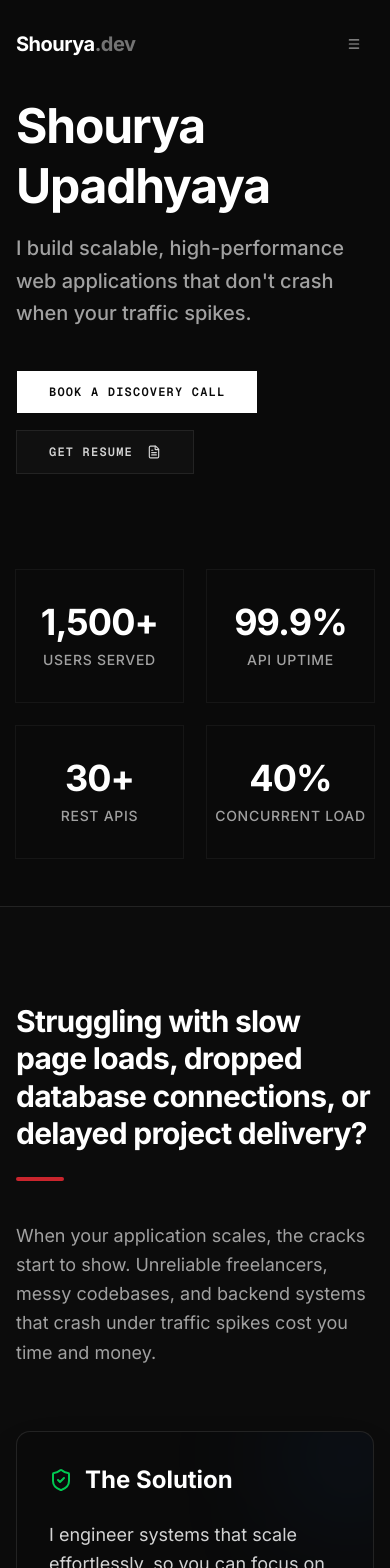
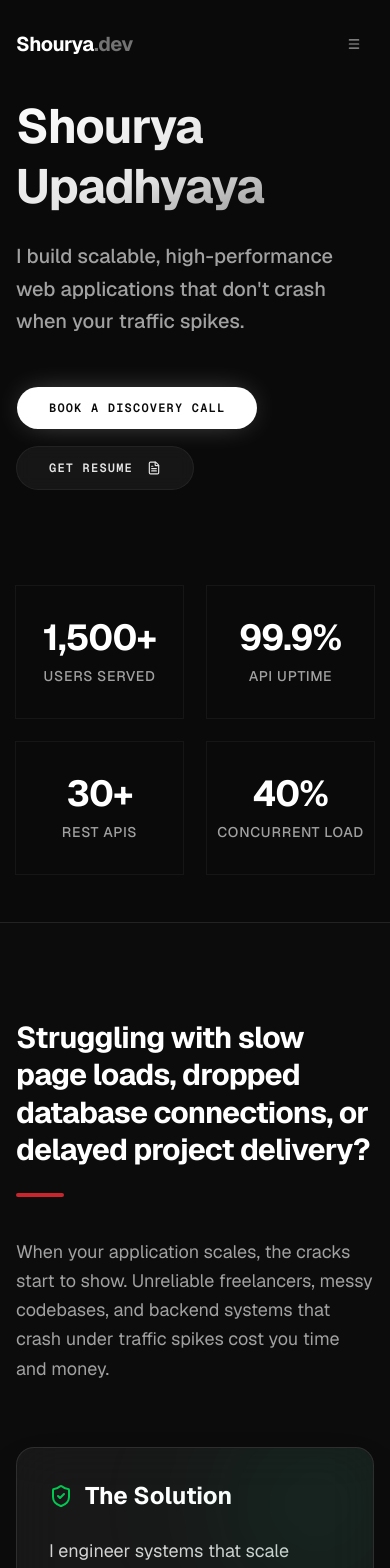
Before and after one commit to ShouryaUpadhyaya/personalWebsite, a Next.js app: page / in a window 390 px wide. Shown: the top 1568 px of the page. Built offline with nearby package versions, Linux system fonts and the light colour scheme.

Commit message:
style: implement premium glassmorphism and animated gradients

```diff
--- a/app/layout.tsx
+++ b/app/layout.tsx
@@ -1,13 +1,11 @@
 import type { Metadata } from "next";
-import { Geist, Geist_Mono, Inter } from "next/font/google";
+import { Geist, Geist_Mono } from "next/font/google";
 import "./globals.css";
 import { cn } from "@/lib/utils";
 import { TooltipProvider } from "@/components/ui/tooltip";
 
-const inter = Inter({ subsets: ['latin'], variable: '--font-sans' });
-
 const geistSans = Geist({
-  variable: "--font-geist-sans",
+  variable: "--font-sans",
   subsets: ["latin"],
 });
 
@@ -30,9 +28,11 @@ export default function RootLayout({
     <html
       lang="en"
       suppressHydrationWarning
-      className={cn("h-full dark antialiased", geistSans.variable, geistMono.variable, inter.variable)}
+      className={cn("h-full dark antialiased", geistSans.variable, geistMono.variable)}
     >
-      <body suppressHydrationWarning className="min-h-full flex flex-col font-sans bg-neutral-950 text-neutral-50 selection:bg-neutral-800">
+      <body suppressHydrationWarning className="min-h-full flex flex-col font-sans bg-neutral-950 text-neutral-50 selection:bg-neutral-800 relative">
+        {/* Global animated background gradient */}
+        <div className="fixed inset-0 -z-10 bg-[radial-gradient(ellipse_at_top,_var(--tw-gradient-stops))] from-indigo-900/20 via-neutral-950 to-neutral-950"></div>
         <TooltipProvider>
           {children}
         </TooltipProvider>
--- a/components/faq/faq.tsx
+++ b/components/faq/faq.tsx
@@ -26,15 +26,15 @@ export function FAQ() {
             return (
               <div
                 key={index}
-                className="bg-neutral-950 border border-white/10 rounded-lg overflow-hidden transition-colors hover:border-white/20"
+                className="bg-white/5 backdrop-blur-xl border border-white/10 rounded-2xl overflow-hidden transition-all duration-300 hover:border-white/20 hover:bg-white/10"
               >
                 <button
-                  className="w-full text-left px-6 py-5 flex items-center justify-between gap-4 focus:outline-none"
+                  className="w-full text-left px-6 py-5 md:py-6 flex items-center justify-between gap-4 focus:outline-none"
                   onClick={() => setOpenIndex(isOpen ? null : index)}
                 >
-                  <span className="font-semibold text-white">{faqItem.question}</span>
+                  <span className="font-semibold text-white text-lg">{faqItem.question}</span>
                   <ChevronDown
-                    className={`w-5 h-5 text-neutral-400 transition-transform duration-300 ${isOpen ? "rotate-180" : ""}`}
+                    className={`w-6 h-6 text-neutral-400 transition-transform duration-300 ${isOpen ? "rotate-180 text-white" : ""}`}
                   />
                 </button>
                 <AnimatePresence>
@@ -45,7 +45,7 @@ export function FAQ() {
                       exit={{ height: 0, opacity: 0 }}
                       transition={{ duration: 0.3, ease: "easeInOut" }}
                     >
-                      <div className="px-6 pb-6 text-neutral-400 leading-relaxed border-t border-white/5 pt-4">
+                      <div className="px-6 pb-6 text-neutral-300 leading-relaxed pt-2">
                         {faqItem.answer}
                       </div>
                     </motion.div>
--- a/components/guarantee/guarantee.tsx
+++ b/components/guarantee/guarantee.tsx
@@ -12,10 +12,10 @@ export function Guarantee() {
           whileInView={{ opacity: 1, y: 0 }}
           viewport={{ once: true, margin: "-50px" }}
           transition={{ duration: 0.5 }}
-          className="flex flex-col md:flex-row items-center gap-6 bg-neutral-900/60 p-6 md:p-8 rounded-xl border border-blue-500/30"
+          className="flex flex-col md:flex-row items-center gap-6 bg-white/5 backdrop-blur-xl p-8 md:p-10 rounded-2xl border border-blue-500/30 transition-all duration-500 hover:border-blue-500/50 hover:shadow-[0_0_40px_-10px_rgba(59,130,246,0.2)]"
         >
-          <div className="flex-shrink-0 bg-blue-500/20 p-4 rounded-full">
-            <ShieldCheck className="w-10 h-10 text-blue-400" />
+          <div className="flex-shrink-0 bg-blue-500/20 p-5 rounded-full">
+            <ShieldCheck className="w-12 h-12 text-blue-400" />
           </div>
           <div>
             <h3 className="text-xl font-bold text-white mb-2">The 30-Day Zero-Bug Guarantee</h3>
--- a/components/hero/hero.tsx
+++ b/components/hero/hero.tsx
@@ -39,7 +39,7 @@ export function Hero() {
               className="flex flex-col gap-6"
             >
               <motion.div variants={item}>
-                <h1 className="text-5xl md:text-7xl font-bold tracking-tight text-white leading-tight">
+                <h1 className="text-5xl md:text-7xl font-bold tracking-tight bg-clip-text text-transparent bg-gradient-to-br from-white via-neutral-200 to-neutral-500 leading-tight pb-2">
                   {portfolio.personal.name}
                 </h1>
                 <h2 className="text-xl md:text-2xl text-neutral-400 mt-4 font-medium leading-relaxed max-w-2xl">
@@ -47,13 +47,13 @@ export function Hero() {
                 </h2>
               </motion.div>
 
-              <motion.div variants={item} className="flex flex-wrap gap-4 pt-4">
-                <Button size="lg" className="bg-white text-neutral-950 hover:bg-neutral-200 uppercase tracking-widest font-mono text-xs rounded-none px-8" asChild>
+              <motion.div variants={item} className="flex flex-wrap gap-4 pt-6">
+                <Button size="lg" className="bg-white text-neutral-950 hover:bg-neutral-200 uppercase tracking-widest font-mono text-xs rounded-full px-8 shadow-[0_0_30px_-10px_rgba(255,255,255,0.4)] transition-all hover:scale-105" asChild>
                   <a href="https://calendly.com/shouryaupadhyaya79" target="_blank" rel="noopener noreferrer">
                     Book a Discovery Call
                   </a>
                 </Button>
-                <Button size="lg" variant="outline" className="border-white/10 hover:bg-white/5 uppercase tracking-widest font-mono text-xs rounded-none px-8 bg-neutral-900/50 text-neutral-300" asChild>
+                <Button size="lg" variant="outline" className="border-white/10 hover:bg-white/10 uppercase tracking-widest font-mono text-xs rounded-full px-8 bg-white/5 backdrop-blur-sm text-neutral-200 transition-all hover:scale-105" asChild>
                   <a href="/resume.pdf" target="_blank" rel="noopener noreferrer">
                     Get Resume <FileText className="ml-2 h-4 w-4" />
                   </a>
--- a/components/problem/problem.tsx
+++ b/components/problem/problem.tsx
@@ -43,8 +43,8 @@ export function Problem() {
           </motion.div>
 
           {/* Outcome / Solution */}
-          <motion.div variants={item} className="bg-neutral-950 border border-white/10 p-8 rounded-xl shadow-2xl relative overflow-hidden">
-            <div className="absolute top-0 right-0 w-32 h-32 bg-blue-500/10 rounded-full blur-3xl -mr-10 -mt-10 pointer-events-none"></div>
+          <motion.div variants={item} className="bg-white/5 backdrop-blur-xl border border-white/10 p-8 md:p-10 rounded-2xl shadow-2xl relative overflow-hidden transition-all duration-500 hover:border-white/20">
+            <div className="absolute top-0 right-0 w-48 h-48 bg-emerald-500/10 rounded-full blur-3xl -mr-10 -mt-10 pointer-events-none"></div>
             <h3 className="text-2xl font-bold text-white mb-6 flex items-center">
               <ShieldCheck className="w-6 h-6 mr-3 text-green-500" />
               The Solution
--- a/components/testimonials/testimonials.tsx
+++ b/components/testimonials/testimonials.tsx
@@ -38,18 +38,18 @@ export function Testimonials() {
           className="grid grid-cols-1 md:grid-cols-2 gap-8"
         >
           {portfolio.testimonials.map((t, index) => (
-            <motion.div key={index} variants={item} className="bg-neutral-900/50 p-8 rounded-xl border border-white/5 relative">
-              <Quote className="absolute top-6 right-6 w-10 h-10 text-white/5" />
-              <p className="text-neutral-300 italic mb-6 leading-relaxed relative z-10">
+            <motion.div key={index} variants={item} className="bg-white/5 backdrop-blur-xl p-8 md:p-10 rounded-2xl border border-white/10 relative transition-all duration-500 hover:border-white/20 hover:shadow-[0_0_30px_-10px_rgba(255,255,255,0.1)]">
+              <Quote className="absolute top-6 right-6 w-10 h-10 text-white/10" />
+              <p className="text-neutral-300 italic mb-8 leading-relaxed relative z-10 text-lg">
                 "{t.text}"
               </p>
               <div className="flex items-center gap-4">
-                <div className="w-10 h-10 bg-neutral-800 rounded-full flex items-center justify-center text-neutral-400 font-bold uppercase">
+                <div className="w-12 h-12 bg-gradient-to-tr from-neutral-800 to-neutral-700 rounded-full flex items-center justify-center text-white font-bold uppercase shadow-inner">
                   {t.name.charAt(0)}
                 </div>
                 <div>
-                  <div className="text-white font-bold">{t.name}</div>
-                  <div className="text-neutral-500 text-sm">{t.role}, {t.company}</div>
+                  <div className="text-white font-bold text-lg">{t.name}</div>
+                  <div className="text-neutral-400 text-sm">{t.role}, {t.company}</div>
                 </div>
               </div>
             </motion.div>
```
Also changed, not shown: components/projects/projects.tsx (+7 -6 lines).
